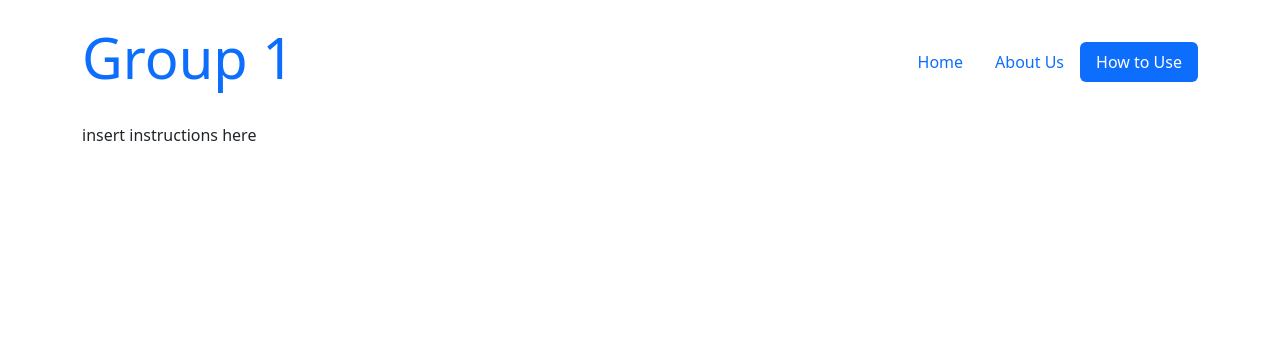
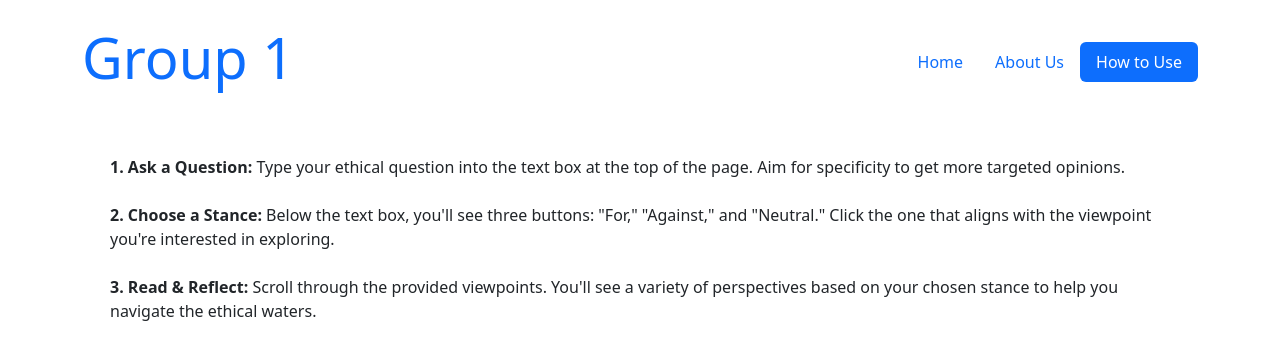
Before and after one commit to mingyao1/ethical-issues, a React (Create React App) app in the folder frontend/: page /how-to-use in a window 1280 px wide. Shown: the top 360 px of the page. Built offline with nearby package versions, Linux system fonts and the light colour scheme.

Commit message:
update pages

```diff
--- a/frontend/src/pages/About.js
+++ b/frontend/src/pages/About.js
@@ -24,9 +24,25 @@ const About = () => {
             </nav>
         </div>
     </header>
-        <div>
-            insert about us here
+    <div class="container">
+    <div class="row">
+        <div class="col-12">
+            <div class="card mt-3 border-0">
+                <div class="card-body">
+                    <h1 class="card-title text-center">Welcome to []</h1>
+                    <p class="card-text">
+                        In a world where moral dilemmas can leave us scratching our heads,
+                        we're here to lend an ear—or rather, a few opinions. Powered by our AI-powered API,
+                        [] is your go-to platform for navigating ethical questions.
+                        Ask away, and you'll receive a curated list of perspectives to help you see every angle of the issue.
+                        From philosophy to pop culture, we've got it all covered.
+                    </p>
+                </div>
+            </div>
         </div>
+    </div>
+</div>
+
 
     </div>
 
--- a/frontend/src/pages/Home.js
+++ b/frontend/src/pages/Home.js
@@ -11,8 +11,7 @@ const Home = () => {
 
     return <>
 
-        <div className='container'>
-            <header className="mt-4 mb-4 text-center">
+        <header className="mt-4 mb-4 text-center container">
             <div className="d-flex align-items-center justify-content-between">
                 <h1 className="display-4 text-primary">Group 1</h1>
                 <nav className="nav">
@@ -33,7 +32,7 @@ const Home = () => {
 
 
 
-            <div className="container mt-3">
+        <div className="container">
 
             <div className="text-center">
                 <img src={Image} alt="Logo" className="img img-fluid"
@@ -47,7 +46,8 @@ const Home = () => {
 
 
 
-        </div>
+
+
     </>
 }
 
--- a/frontend/src/pages/Instructions.js
+++ b/frontend/src/pages/Instructions.js
@@ -24,10 +24,23 @@ const Instructions = () => {
                 </nav>
             </div>
         </header>
-        <div>
-            insert instructions here
+        <div class="container mt-4">
+            <div class="row">
+                <div class="col-md-12">
+                    <ul class="list-group mt-3">
+                        <li class="list-group-item border-0 mt-2">
+                            <strong>1. Ask a Question:</strong> Type your ethical question into the text box at the top of the page. Aim for specificity to get more targeted opinions.
+                        </li>
+                        <li class="list-group-item border-0 mt-2">
+                            <strong>2. Choose a Stance:</strong> Below the text box, you'll see three buttons: "For," "Against," and "Neutral." Click the one that aligns with the viewpoint you're interested in exploring.
+                        </li>
+                        <li class="list-group-item border-0 mt-2">
+                            <strong>3. Read & Reflect:</strong> Scroll through the provided viewpoints. You'll see a variety of perspectives based on your chosen stance to help you navigate the ethical waters.
+                        </li>
+                    </ul>
                 </div>
-
+            </div>
+        </div>
     </div>
 }
 
```
Lines whose indentation alone changed are shown as unchanged.
